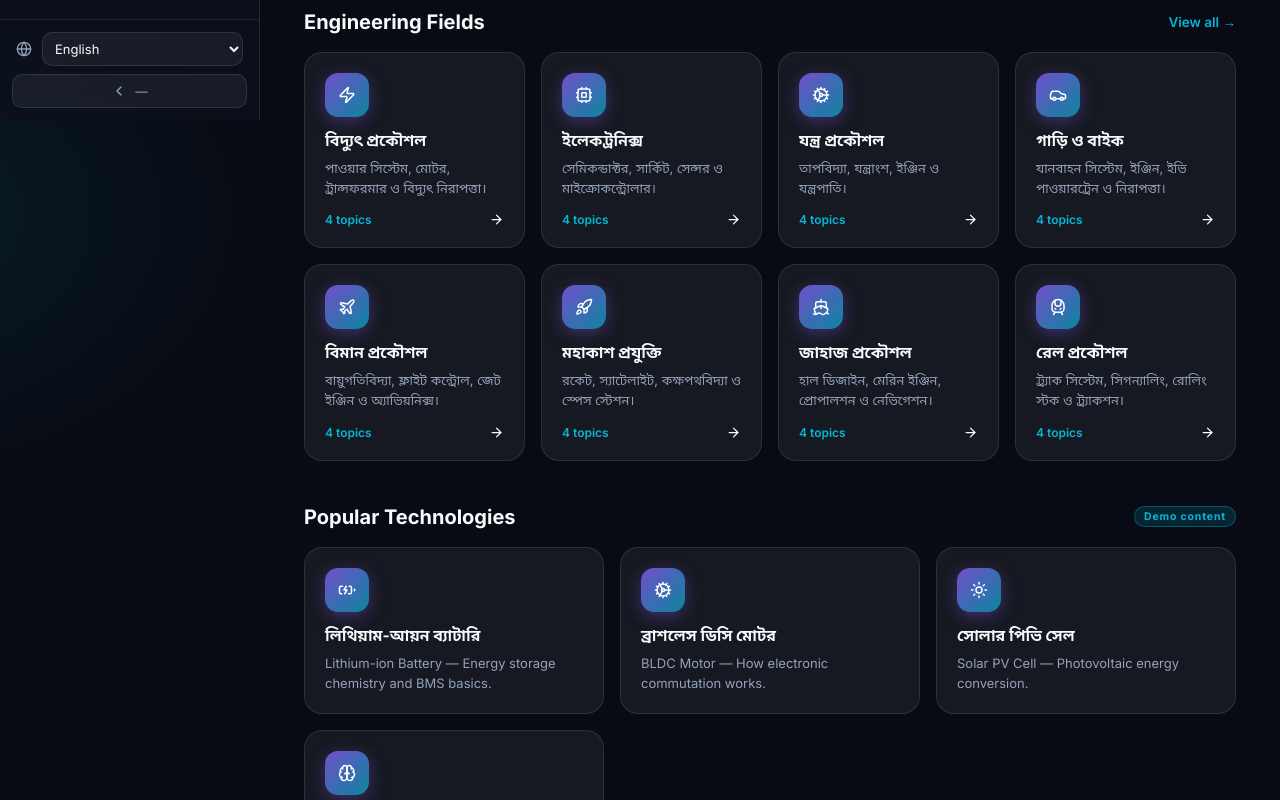
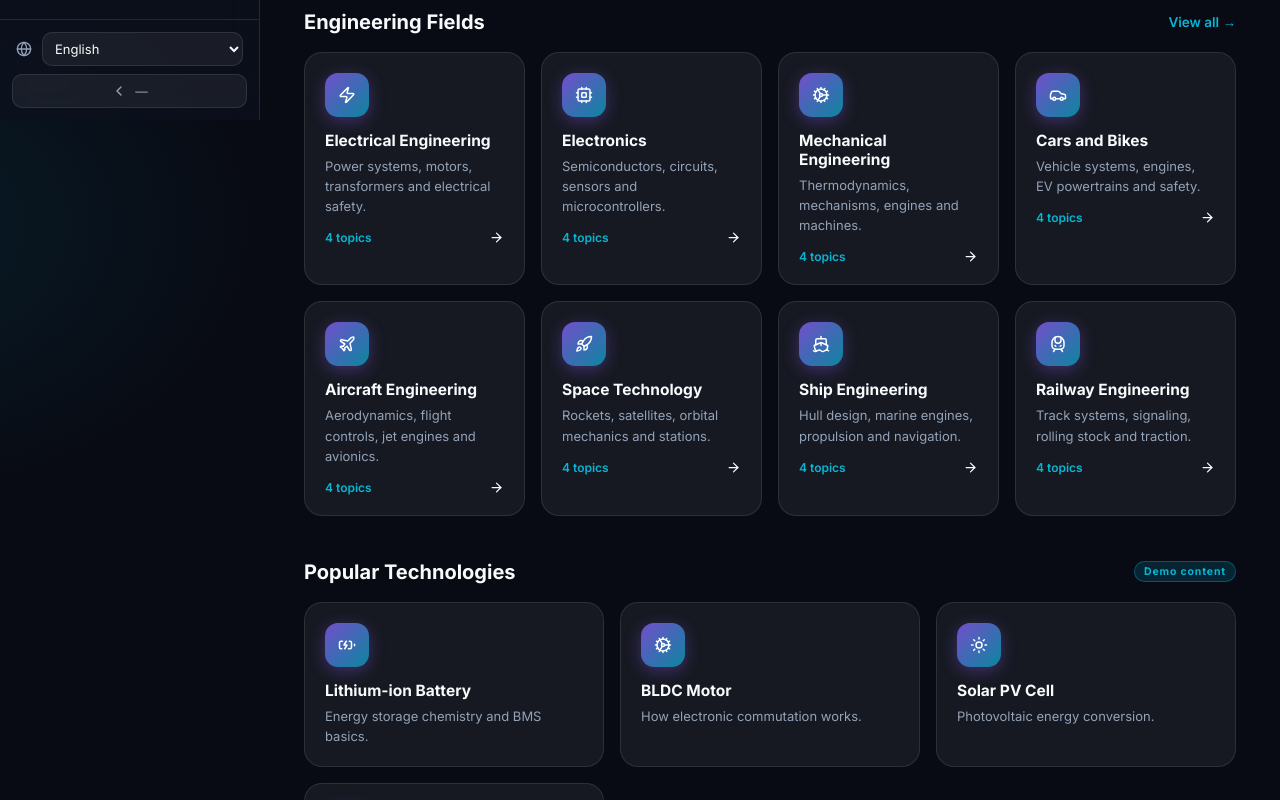
Before and after one commit to rahulmondaljr-creator/invenoryx.com, a React (Vite) app: page / in a window 1280 px wide. Shown: the part 680-1480 px from the top of the page. Built offline with nearby package versions, Linux system fonts and the light colour scheme.

Commit message:
Update Home.tsx

```diff
--- a/src/pages/Home.tsx
+++ b/src/pages/Home.tsx
@@ -1,7 +1,7 @@
 import { Link, useNavigate } from "react-router-dom";
 import { useState } from "react";
 import { useI18n } from "../i18n";
-import { categories } from "../data/categories";
+import { categories, catName, catDesc } from "../data/categories";
 import Icon from "../components/Icon";
 
 const popular = [
@@ -18,7 +18,7 @@ const sims = [
 ];
 
 export default function Home() {
-  const { t } = useI18n();
+  const { t, lang } = useI18n();
   const navigate = useNavigate();
   const [q, setQ] = useState("");
 
@@ -82,8 +82,8 @@ export default function Home() {
             style={{ animationDelay: `${i * 0.05}s` }}
           >
             <div className="c-icon"><Icon name={c.icon} /></div>
-            <h3>{c.name.bn}</h3>
-            <p>{c.desc.bn}</p>
+            <h3>{catName(c, lang)}</h3>
+            <p>{catDesc(c, lang)}</p>
             <div className="c-foot">
               <span className="c-count">{t("topics_count").replace("{n}", String(c.subs.length))}</span>
               <Icon name="arrow" size={15} />
@@ -105,8 +105,8 @@ export default function Home() {
             style={{ animationDelay: `${i * 0.05}s` }}
           >
             <div className="c-icon"><Icon name={p.icon} /></div>
-            <h3>{p.bn}</h3>
-            <p>{p.en} — {p.d}</p>
+            <h3>{p.en}</h3>
+            <p>{p.d}</p>
           </Link>
         ))}
       </div>
```
